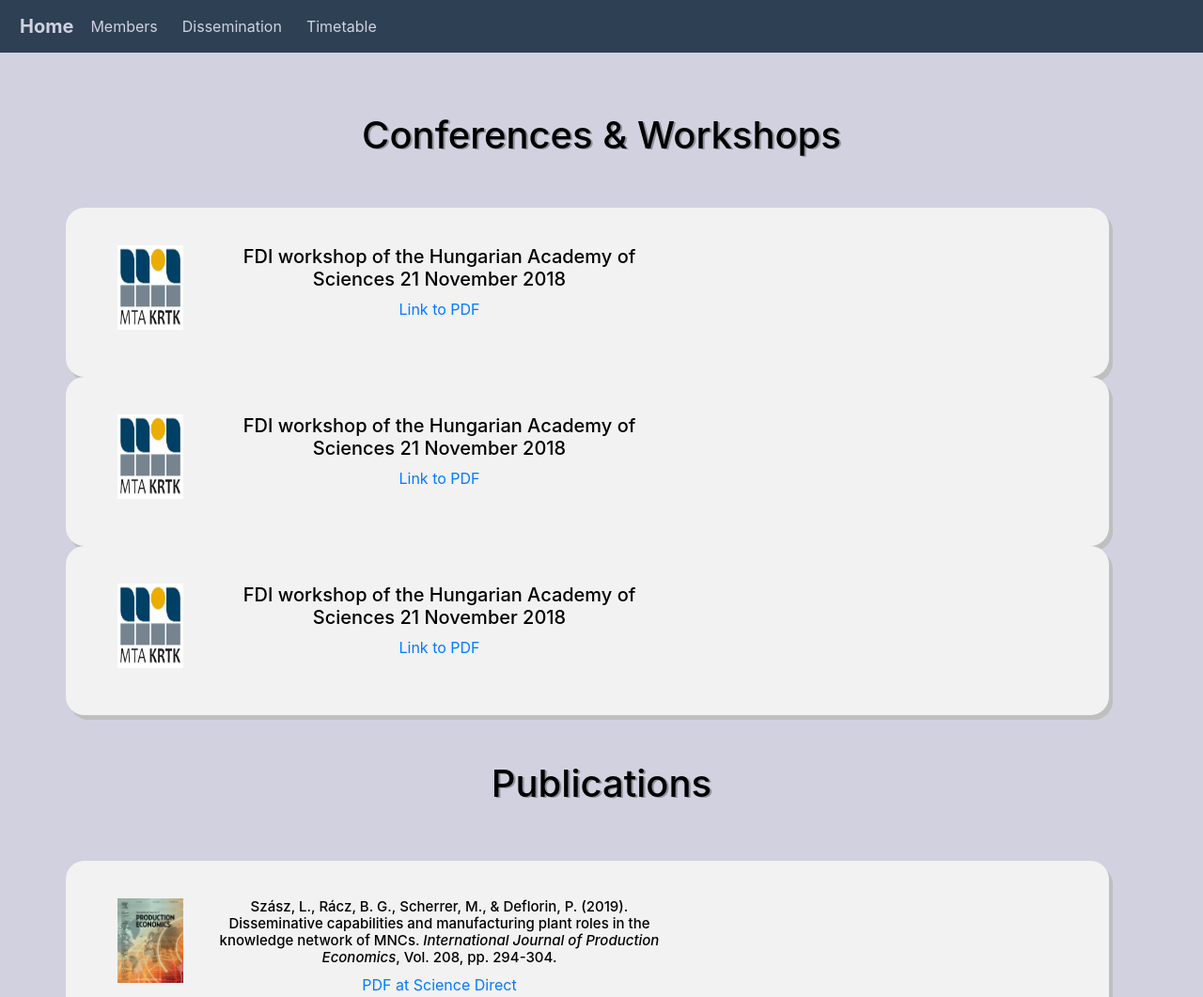
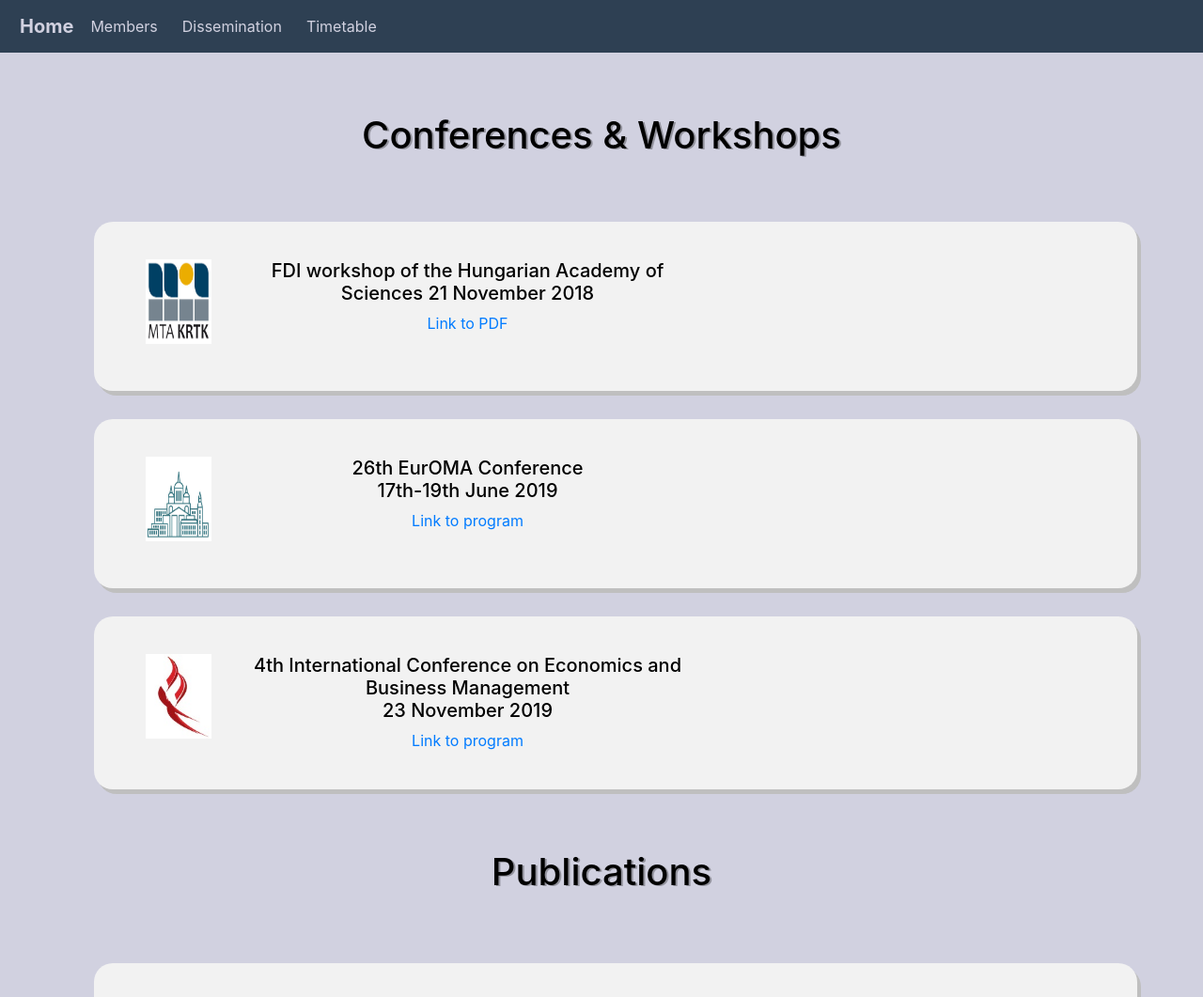
Before and after one commit to TE2016SZASZ/TE2016SZASZ.github.io, a plain HTML site: page conferences.html in a window 1280 px wide. Shown: the top 1061 px of the page at 94% size. Drawn offline with nearby package versions, Linux system fonts and the light colour scheme.

Commit message:
26 November

```diff
--- a/conferences.html
+++ b/conferences.html
@@ -66,24 +66,23 @@
 		<div class = "row conference-element">
 
             <div class = "col-12 col-sm-12 col-md-6 conf-logo-box">
-            <img src="konferencialogo.jpg" class="img conf-logo">
+            <img src="konferencialogo1.jpg" class="img conf-logo">
             </div>
             <div class = "col-sm-12 col-md-6">
-            <h6> FDI workshop of the Hungarian Academy of Sciences
-21 November 2018</h6>
-            <a href="Szasz-et-al-2018-MNC-vs-local-best-practices-MTA.pdf" target="_blank">Link to PDF</a>
+            <h6> 26th EurOMA Conference <br>17th-19th June 2019</h6>
+            <a href="http://euroma2019.org/programme/" target="_blank">Link to program</a>
             </div>
         </div>
 
 		        <div class = "row conference-element">
 
             <div class = "col-12 col-sm-12 col-md-6 conf-logo-box">
-            <img src="konferencialogo.jpg" class="img conf-logo">
+            <img src="konferencialogo2.jpg" class="img conf-logo">
             </div>
             <div class = "col-sm-12 col-md-6">
-            <h6> FDI workshop of the Hungarian Academy of Sciences
-21 November 2018</h6>
-            <a href="Szasz-et-al-2018-MNC-vs-local-best-practices-MTA.pdf" target="_blank">Link to PDF</a>
+            <h6> 4th International Conference on Economics and Business Management<br>
+23 November 2019</h6>
+            <a href="https://econ.ubbcluj.ro/icebm/program.php" target="_blank">Link to program</a>
             </div>
         </div>
 
--- a/styles.css
+++ b/styles.css
@@ -336,6 +336,7 @@ p{
     text-align: center;
     color: white;
     width: 100%;
+	margin: 15px;
 }
 .conf-logo-box{
     max-width: 100px;
```
Also changed, not shown: konferencialogo1.jpg (added), konferencialogo2.jpg (added).
